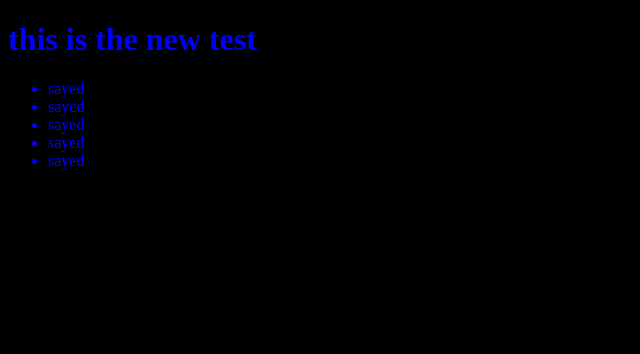
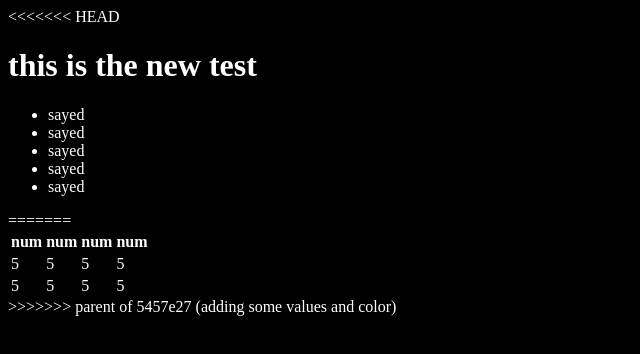
Before and after one commit to Shepherdeye/testRepo, a plain HTML site: page index.html in a window 1280 px wide. Shown: the whole page, without its empty margins (0-640 px from the left). Drawn offline with Linux system fonts and the light colour scheme.

Commit message:
return to  the table view

```diff
--- a/index.html
+++ b/index.html
@@ -10,6 +10,7 @@
 </head>
 
 <body>
+<<<<<<< HEAD
     <h1>this is the new test</h1>
     <ul>
         <li>sayed</li>
@@ -18,6 +19,30 @@
         <li>sayed</li>
         <li>sayed</li>
     </ul>
+=======
+    <table>
+        <thead>
+            <th>num</th>
+            <th>num</th>
+            <th>num</th>
+            <th>num</th>
+        </thead>
+        <tbody>
+            <tr>
+                <td>5</td>
+                <td>5</td>
+                <td>5</td>
+                <td>5</td>
+            </tr>
+            <tr>
+                <td>5</td>
+                <td>5</td>
+                <td>5</td>
+                <td>5</td>
+            </tr>
+        </tbody>
+    </table>
+>>>>>>> parent of 5457e27 (adding some  values and  color)
 </body>
 
 </html>
--- a/styles.css
+++ b/styles.css
@@ -1,5 +1,5 @@
 
 body{
     background:black;
-    color:blue;
+    color:white;
 }
```
